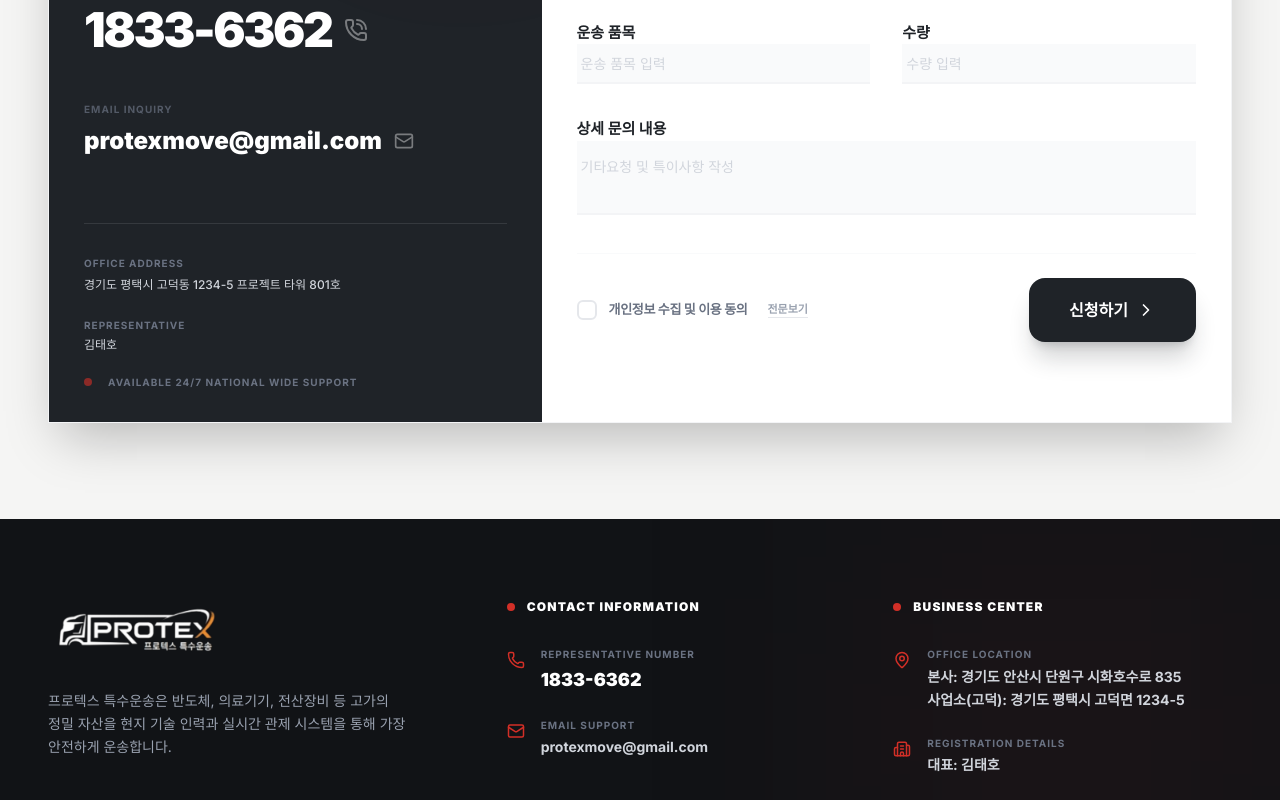
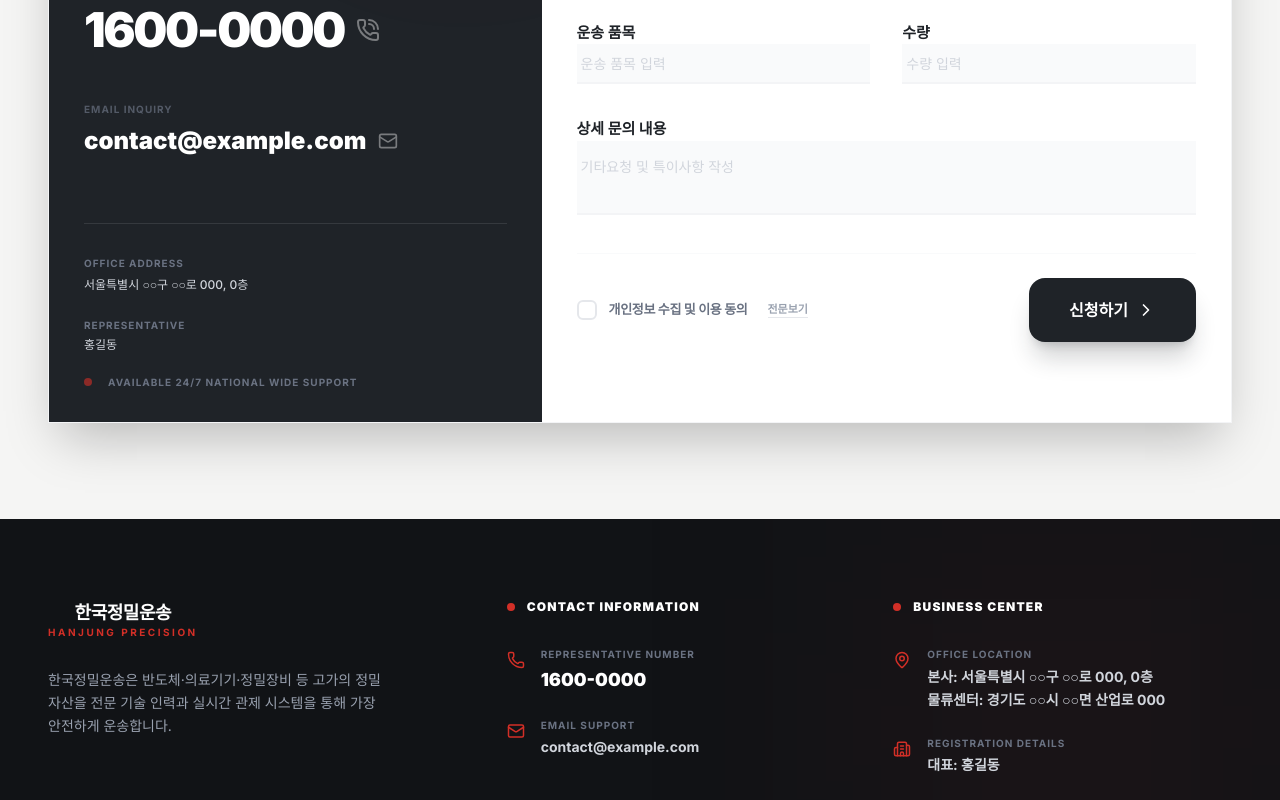
Before and after one commit to leedonghyun79/freight2, a Next.js app: page / in a window 1280 px wide. Shown: the part 4740-5540 px from the top of the page. Built offline with nearby package versions, Linux system fonts and the light colour scheme.

Commit message:
feat: ContactSection/Footer/FloatingAction/route/robots/sitemap config 경유 + lint any 제거

```diff
--- a/src/app/robots.ts
+++ b/src/app/robots.ts
@@ -1,4 +1,5 @@
 import { MetadataRoute } from 'next'
+import { siteConfig } from '@/config/site.config'
 
 export default function robots(): MetadataRoute.Robots {
   return {
@@ -6,6 +7,6 @@ export default function robots(): MetadataRoute.Robots {
       userAgent: '*',
       allow: '/',
     },
-    sitemap: 'https://xn--2o2bo3ogka6rr6n9os3kcc0g.com/sitemap.xml',
+    sitemap: `${siteConfig.site.url}/sitemap.xml`,
   }
 }
--- a/src/app/sitemap.ts
+++ b/src/app/sitemap.ts
@@ -1,7 +1,8 @@
 import { MetadataRoute } from 'next'
+import { siteConfig } from '@/config/site.config'
 
 export default function sitemap(): MetadataRoute.Sitemap {
-  const baseUrl = 'https://xn--2o2bo3ogka6rr6n9os3kcc0g.com' // Adjust as needed
+  const baseUrl = siteConfig.site.url
 
   return [
     {
--- a/src/components/ContactSection.tsx
+++ b/src/components/ContactSection.tsx
@@ -10,6 +10,10 @@ import {
   X
 } from "lucide-react";
 import { useState } from "react";
+import { siteConfig } from "@/config/site.config";
+import { trackConversion } from "@/lib/track";
+
+const { contact, company } = siteConfig;
 
 const PRIVACY_TEXT = `
 [개인정보 수집 및 이용 동의 전문]
@@ -75,14 +79,7 @@ export default function ContactSection() {
       const result = await response.json();
 
       if (response.ok && result.success) {
-        if (typeof window !== 'undefined' && (window as any).gtag) {
-          (window as any).gtag('event', 'conversion', { 'send_to': 'AW-18131349273/cQG8COijsMIcEJne2cVD', 'value': 1.0, 'currency': 'KRW' });
-          if (typeof window !== 'undefined' && (window as any).wcs) {
-            if (!(window as any)._nasa) (window as any)._nasa = {};
-            (window as any)._nasa["cnv"] = (window as any).wcs.cnv("4", "1");
-            (window as any).wcs_do((window as any)._nasa);
-          }
-        }
+        trackConversion();
         setFormData({ name: '', phone: '', startLoc: '', endLoc: '', item: '', quantity: '', message: '' });
         setIsSubmitted(true);
 
@@ -115,7 +112,7 @@ export default function ContactSection() {
                 <span className="text-primary-orange">운송 솔루션</span>
               </h2>
               <p className="text-gray-400 text-[13px] leading-relaxed mb-12 max-w-xs font-medium">
-                365일 24시간 실시간 관제 시스템 가동. <br />
+                {company.supportNote} <br />
                 지금 바로 전문가와 상담하세요.
               </p>
 
@@ -123,22 +120,15 @@ export default function ContactSection() {
                 <div className="group">
                   <div className="text-[10px] text-gray-500 uppercase tracking-widest mb-2 font-bold opacity-70">Company Representative</div>
                   <a
-                    href="tel:18336362"
+                    href={`tel:${contact.phoneTel}`}
                     onClick={(e) => {
                       e.preventDefault();
-                      if (typeof window !== 'undefined' && (window as any).gtag) {
-                        (window as any).gtag('event', 'conversion', { 'send_to': 'AW-18131349273/cQG8COijsMIcEJne2cVD', 'value': 1.0, 'currency': 'KRW' });
-                        if (typeof window !== 'undefined' && (window as any).wcs) {
-                          if (!(window as any)._nasa) (window as any)._nasa = {};
-                          (window as any)._nasa["cnv"] = (window as any).wcs.cnv("4", "1");
-                          (window as any).wcs_do((window as any)._nasa);
-                        }
-                      }
-                      window.location.href = 'tel:18336362';
+                      trackConversion();
+                      window.location.href = `tel:${contact.phoneTel}`;
                     }}
                     className="text-white text-4xl lg:text-5xl font-black tracking-tighter group-hover:text-primary-orange transition-colors flex items-center gap-3 cursor-pointer"
                   >
-                    1833-6362
+                    {contact.phoneDisplay}
                     <PhoneCall size={24} className="opacity-40 group-hover:opacity-100 transition-opacity" />
                   </a>
                 </div>
@@ -146,20 +136,11 @@ export default function ContactSection() {
                 <div className="group">
                   <div className="text-[10px] text-gray-500 uppercase tracking-widest mb-2 font-bold opacity-70">Email Inquiry</div>
                   <a
-                    href="mailto:protexmove@gmail.com"
-                    onClick={() => {
-                      if (typeof window !== 'undefined' && (window as any).gtag) {
-                        (window as any).gtag('event', 'conversion', { 'send_to': 'AW-18131349273/cQG8COijsMIcEJne2cVD', 'value': 1.0, 'currency': 'KRW' });
-                        if (typeof window !== 'undefined' && (window as any).wcs) {
-                          if (!(window as any)._nasa) (window as any)._nasa = {};
-                          (window as any)._nasa["cnv"] = (window as any).wcs.cnv("4", "1");
-                          (window as any).wcs_do((window as any)._nasa);
-                        }
-                      }
-                    }}
+                    href={`mailto:${contact.email}`}
+                    onClick={() => trackConversion()}
                     className="text-white text-xl lg:text-2xl font-black group-hover:text-primary-orange transition-colors flex items-center gap-3 cursor-pointer break-all"
                   >
-                    protexmove@gmail.com
+                    {contact.email}
                     <Mail size={20} className="opacity-40 group-hover:opacity-100 transition-opacity shrink-0" />
                   </a>
                 </div>
@@ -172,12 +153,12 @@ export default function ContactSection() {
               <div className="space-y-6">
                 <div className="flex flex-col">
                   <span className="text-[10px] font-bold text-gray-500 uppercase tracking-widest mb-1">Office Address</span>
-                  <span className="text-xs text-gray-300 leading-relaxed font-medium break-keep">경기도 평택시 고덕동 1234-5 프로젝트 타워 801호</span>
+                  <span className="text-xs text-gray-300 leading-relaxed font-medium break-keep">{company.addresses[0].value}</span>
                 </div>
                 <div className="flex items-start gap-12">
                   <div className="flex flex-col">
                     <span className="text-[10px] font-bold text-gray-500 uppercase tracking-widest mb-1">Representative</span>
-                    <span className="text-xs text-gray-300 font-medium whitespace-nowrap">김태호</span>
+                    <span className="text-xs text-gray-300 font-medium whitespace-nowrap">{company.ceo}</span>
                   </div>
                 </div>
               </div>
--- a/src/components/FloatingAction.tsx
+++ b/src/components/FloatingAction.tsx
@@ -3,6 +3,10 @@
 import { motion, AnimatePresence } from "framer-motion";
 import { MessageCircle, Phone, ArrowUp, X } from "lucide-react";
 import { useState, useEffect } from "react";
+import { siteConfig } from "@/config/site.config";
+import { trackConversion } from "@/lib/track";
+
+const { contact } = siteConfig;
 
 export default function FloatingAction() {
   const [isVisible, setIsVisible] = useState(false);
@@ -31,18 +35,9 @@ export default function FloatingAction() {
             className="flex flex-col items-end space-y-4"
           >
             <motion.a
-              href="https://pf.kakao.com/_qMeuX/chat"
+              href={contact.kakaoUrl}
               target="_blank"
-              onClick={() => {
-                if (typeof window !== 'undefined' && (window as any).gtag) {
-                  (window as any).gtag('event', 'conversion', { 'send_to': 'AW-18131349273/cQG8COijsMIcEJne2cVD', 'value': 1.0, 'currency': 'KRW' });
-                  if (typeof window !== 'undefined' && (window as any).wcs) {
-                    if (!(window as any)._nasa) (window as any)._nasa = {};
-                    (window as any)._nasa["cnv"] = (window as any).wcs.cnv("4", "1");
-                    (window as any).wcs_do((window as any)._nasa);
-                  }
-                }
-              }}
+              onClick={() => trackConversion()}
               whileHover={{ scale: 1.1 }}
               whileTap={{ scale: 0.9 }}
               className="w-14 h-14 bg-[#FEE500] rounded-full shadow-2xl flex items-center justify-center text-[#3c1e1e] group relative"
@@ -55,17 +50,8 @@ export default function FloatingAction() {
 
             {/* Direct Call Button (Mobile Only) */}
             <motion.a
-              href="tel:1833-6362"
-              onClick={() => {
-                if (typeof window !== 'undefined' && (window as any).gtag) {
-                  (window as any).gtag('event', 'conversion', { 'send_to': 'AW-18131349273/cQG8COijsMIcEJne2cVD', 'value': 1.0, 'currency': 'KRW' });
-                  if (typeof window !== 'undefined' && (window as any).wcs) {
-                    if (!(window as any)._nasa) (window as any)._nasa = {};
-                    (window as any)._nasa["cnv"] = (window as any).wcs.cnv("4", "1");
-                    (window as any).wcs_do((window as any)._nasa);
-                  }
-                }
-              }}
+              href={`tel:${contact.phoneTel}`}
+              onClick={() => trackConversion()}
               whileHover={{ scale: 1.1 }}
               whileTap={{ scale: 0.9 }}
               className="w-14 h-14 bg-primary-navy rounded-full shadow-2xl flex items-center justify-center text-white group relative border border-white/10 md:hidden"
--- a/src/components/Footer.tsx
+++ b/src/components/Footer.tsx
@@ -1,7 +1,5 @@
 "use client";
 
-import Link from "next/link";
-import Image from "next/image";
 import {
   Building2,
   MapPin,
@@ -13,9 +11,13 @@ import {
 } from "lucide-react";
 import { useState } from "react";
 import { motion, AnimatePresence } from "framer-motion";
+import { siteConfig } from "@/config/site.config";
+import BrandLogo from "@/components/BrandLogo";
+
+const { brand, contact, company } = siteConfig;
 
 const PRIVACY_POLICY_TEXT = `
-**프로펙스 (이하 ‘회사’라 한다)**는 개인정보 보호법 제30조에 따라 정보 주체의 개인정보를 보호하고 이와 관련한 고충을 신속하고 원활하게 처리할 수 있도록 하기 위하여 다음과 같이 개인정보 처리지침을 수립, 공개합니다.
+**${brand.nameKo} (이하 ‘회사’라 한다)**는 개인정보 보호법 제30조에 따라 정보 주체의 개인정보를 보호하고 이와 관련한 고충을 신속하고 원활하게 처리할 수 있도록 하기 위하여 다음과 같이 개인정보 처리지침을 수립, 공개합니다.
 
 **제1조 (개인정보의 처리목적)**
 회사는 다음의 목적을 위하여 개인정보를 처리합니다. 처리하고 있는 개인정보는 다음의 목적 이외의 용도로는 이용되지 않으며, 이용 목적이 변경되는 경우에는 개인정보보호법 제18조에 따라 별도의 동의를 받는 등 필요한 조치를 이행할 예정입니다.
@@ -38,7 +40,7 @@ const PRIVACY_POLICY_TEXT = `
 
 const TERMS_OF_SERVICE_TEXT = `
 제1조 목적
-본 이용약관은 **프로펙스**(이하 "사이트")의 서비스의 이용조건과 운영에 관한 제반 사항 규정을 목적으로 합니다.
+본 이용약관은 **${brand.nameKo}**(이하 "사이트")의 서비스의 이용조건과 운영에 관한 제반 사항 규정을 목적으로 합니다.
 
 제2조 용어의 정의
 본 약관에서 사용되는 주요한 용어의 정의는 다음과 같습니다.
@@ -71,16 +73,10 @@ export default function Footer() {
               onClick={() => window.scrollTo({ top: 0, behavior: "smooth" })}
               className="mb-8 block"
             >
-              <Image
-                src="/images/로고_w.png"
-                alt="PROTEX Logo"
-                width={180}
-                height={50}
-                className="object-contain"
-              />
+              <BrandLogo variant="dark" />
             </button>
             <p className="text-gray-400 text-sm leading-relaxed max-w-sm mb-8 break-keep">
-              프로텍스 특수운송은 반도체, 의료기기, 전산장비 등 고가의 정밀 자산을 현지 기술 인력과 실시간 관제 시스템을 통해 가장 안전하게 운송합니다.
+              {brand.nameKo}은 반도체·의료기기·정밀장비 등 고가의 정밀 자산을 전문 기술 인력과 실시간 관제 시스템을 통해 가장 안전하게 운송합니다.
             </p>
           </div>
 
@@ -95,14 +91,14 @@ export default function Footer() {
                   <div className="mt-1 text-primary-orange"><Phone size={18} /></div>
                   <div>
                     <div className="text-[10px] text-gray-500 font-bold uppercase tracking-widest mb-1">Representative Number</div>
-                    <div className="text-lg font-black text-white">1833-6362</div>
+                    <div className="text-lg font-black text-white">{contact.phoneDisplay}</div>
                   </div>
                 </div>
                 <div className="flex items-start space-x-4">
                   <div className="mt-1 text-primary-orange"><Mail size={18} /></div>
                   <div>
                     <div className="text-[10px] text-gray-500 font-bold uppercase tracking-widest mb-1">Email Support</div>
-                    <div className="text-sm font-bold text-gray-300">protexmove@gmail.com</div>
+                    <div className="text-sm font-bold text-gray-300">{contact.email}</div>
                   </div>
                 </div>
               </div>
@@ -119,8 +115,11 @@ export default function Footer() {
                   <div>
                     <div className="text-[10px] text-gray-500 font-bold uppercase tracking-widest mb-1">Office Location</div>
                     <div className="text-sm font-bold text-gray-300 leading-relaxed">
-                      본사: 경기도 안산시 단원구 시화호수로 835 <br />
-                      사업소(고덕): 경기도 평택시 고덕면 1234-5
+                      {company.addresses.map((a) => (
+                        <div key={a.label}>
+                          {a.label}: {a.value}
+                        </div>
+                      ))}
                     </div>
                   </div>
                 </div>
@@ -129,7 +128,7 @@ export default function Footer() {
                   <div>
                     <div className="text-[10px] text-gray-500 font-bold uppercase tracking-widest mb-1">Registration Details</div>
                     <div className="text-sm font-bold text-gray-300">
-                      대표: 김태호
+                      대표: {company.ceo}
                     </div>
                   </div>
                 </div>
@@ -145,7 +144,7 @@ export default function Footer() {
             <button onClick={() => setModalType("terms")} className="hover:text-primary-orange transition-colors">이용약관</button>
           </div>
           <div className="flex items-center space-x-4">
-            <span>© 2026 PROTEX Special Cargo. <br className="md:hidden" /> ALL RIGHTS RESERVED.</span>
+            <span>© {new Date().getFullYear()} {brand.nameEn}. <br className="md:hidden" /> ALL RIGHTS RESERVED.</span>
           </div>
         </div>
       </div>
--- a/src/lib/track.ts
+++ b/src/lib/track.ts
@@ -7,7 +7,12 @@ import { siteConfig } from "@/config/site.config";
 export function trackConversion(): void {
   if (typeof window === "undefined") return;
 
-  const w = window as any;
+  const w = window as unknown as {
+    gtag?: (...args: unknown[]) => void;
+    wcs?: { cnv: (a: string, b: string) => string };
+    wcs_do?: (nasa: Record<string, string>) => void;
+    _nasa?: Record<string, string>;
+  };
   const { googleAdsId, googleAdsConversionLabel } = siteConfig.analytics;
 
   if (w.gtag && googleAdsId && googleAdsConversionLabel) {
@@ -19,8 +24,8 @@ export function trackConversion(): void {
   }
 
   if (w.wcs && siteConfig.analytics.naverWcsId) {
-    if (!w._nasa) w._nasa = {};
-    w._nasa["cnv"] = w.wcs.cnv("4", "1");
-    if (typeof w.wcs_do === "function") w.wcs_do(w._nasa);
+    const nasa = w._nasa ?? (w._nasa = {});
+    nasa["cnv"] = w.wcs.cnv("4", "1");
+    if (typeof w.wcs_do === "function") w.wcs_do(nasa);
   }
 }
```
Also changed, not shown: src/app/api/contact/route.ts (+8 -3 lines).
